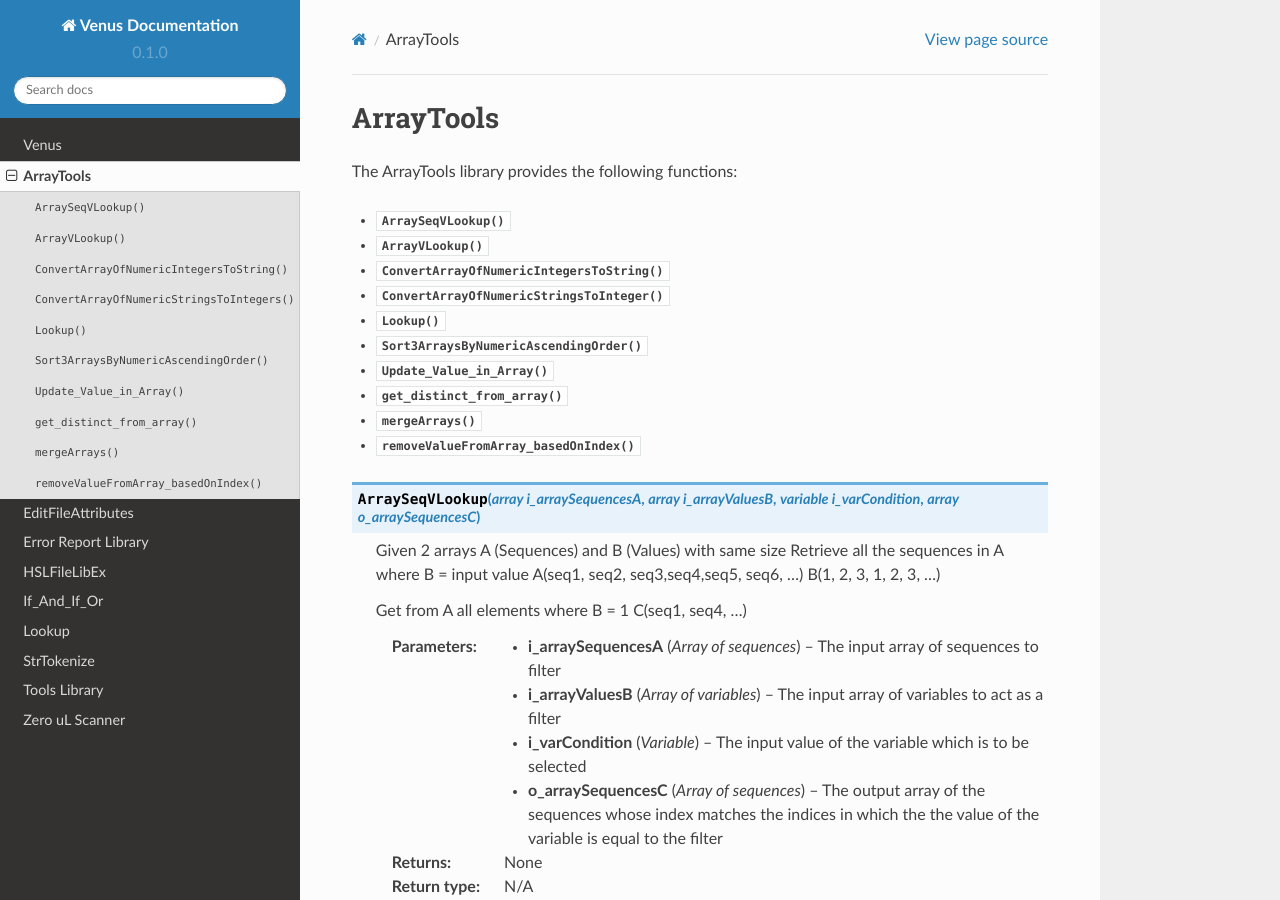
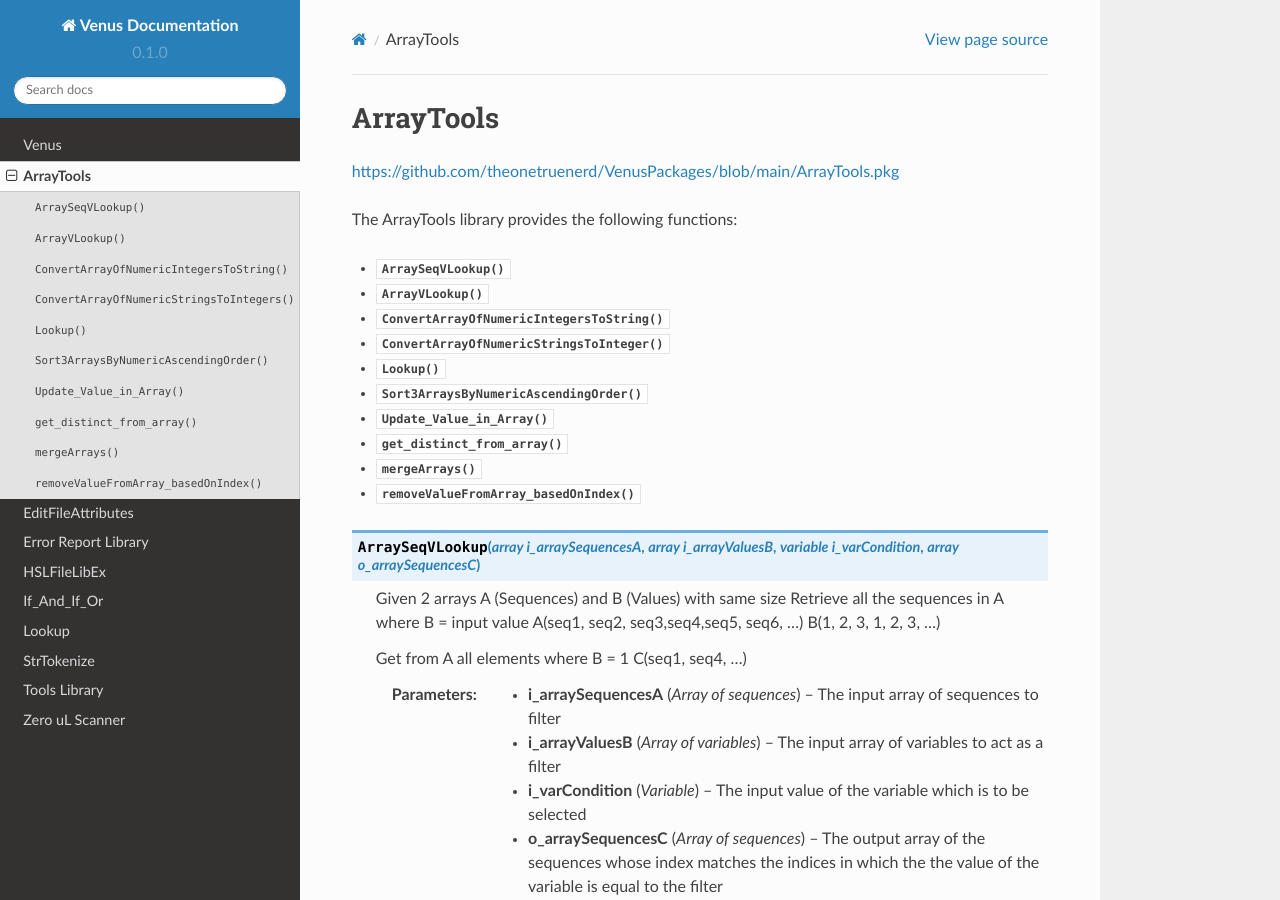
Before and after one commit to theonetruenerd/VenusLibraryDocumentation, a Sphinx documentation site: the page built from docs/source/ArrayTools.rst, in a window 1280 px wide and 900 px high. Built offline with Sphinx 7.4.7 and the Read the Docs theme 2.0.0, drawn with Linux system fonts in a browser that asks for light colours; some of the changed lines change nothing that is shown.

Commit message:
Update ArrayTools.rst

```diff
--- a/docs/source/ArrayTools.rst
+++ b/docs/source/ArrayTools.rst
@@ -1,5 +1,7 @@
 ArrayTools
 ====================================
+
+https://github.com/theonetruenerd/VenusPackages/blob/main/ArrayTools.pkg
 
 The ArrayTools library provides the following functions:
 
```
